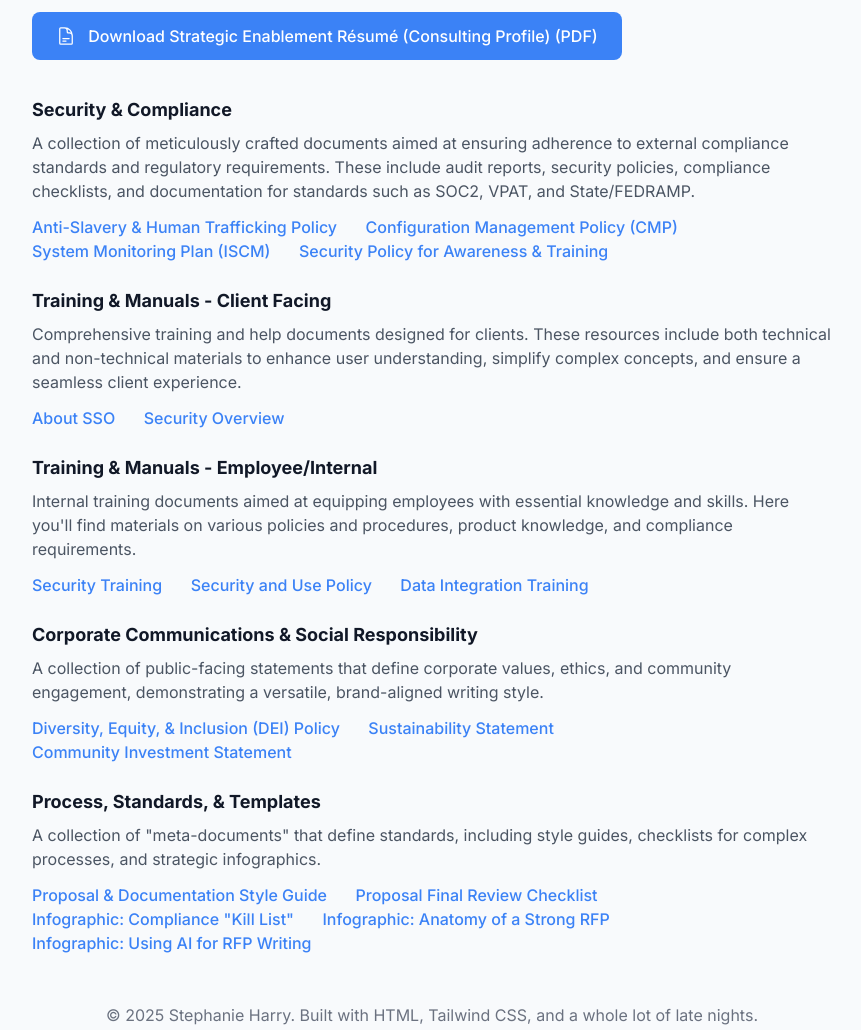
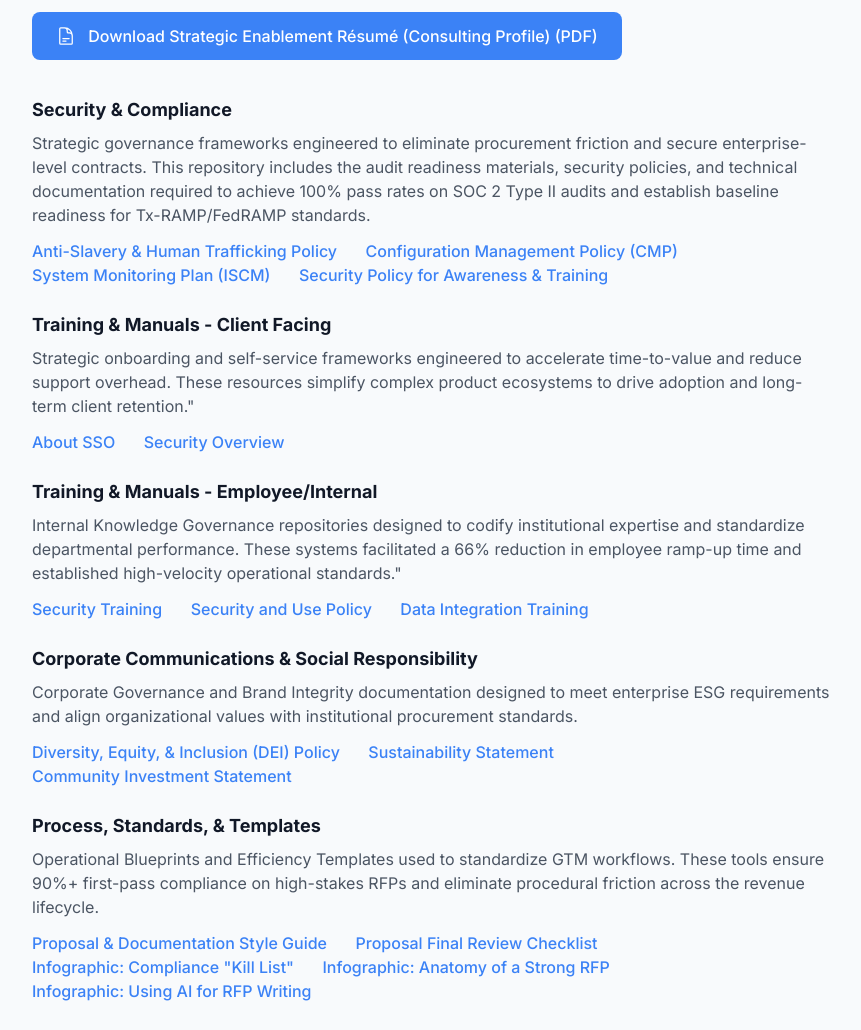
Before and after one commit to Smarciz716/Smarciz716.github.io, a plain HTML site: page index.htm in a window 1280 px wide. Shown: the part 2060-3090 px from the top of the page, without its empty margins (208-1069 px from the left). Drawn offline with nearby package versions, Linux system fonts and the light colour scheme.

Commit message:
Update index.htm

```diff
--- a/index.htm
+++ b/index.htm
@@ -257,7 +257,7 @@ A repository of the operational frameworks I architected to drive team velocity
                     <!-- Category 1: Security & Compliance -->
                     <li>
                         <h3 class="sample-list-category">Security & Compliance</h3>
-                        <p class="sample-list-description">A collection of meticulously crafted documents aimed at ensuring adherence to external compliance standards and regulatory requirements. These include audit reports, security policies, compliance checklists, and documentation for standards such as SOC2, VPAT, and State/FEDRAMP.</p>
+                        <p class="sample-list-description">Strategic governance frameworks engineered to eliminate procurement friction and secure enterprise-level contracts. This repository includes the audit readiness materials, security policies, and technical documentation required to achieve 100% pass rates on SOC 2 Type II audits and establish baseline readiness for Tx-RAMP/FedRAMP standards.</p>
                         <div class="sample-list-links">
                             <a href="samples/AntiSlavery Statement.pdf" target="_blank">Anti-Slavery & Human Trafficking Policy</a>
                             <a href="samples/SteffHarrySE_SSP_A_CMP_V1_20220901.pdf" target="_blank">Configuration Management Policy (CMP)</a>
@@ -269,7 +269,7 @@ A repository of the operational frameworks I architected to drive team velocity
                     <!-- Category 2: Training - Client Facing -->
                     <li>
                         <h3 class="sample-list-category">Training & Manuals - Client Facing</h3>
-                        <p class="sample-list-description">Comprehensive training and help documents designed for clients. These resources include both technical and non-technical materials to enhance user understanding, simplify complex concepts, and ensure a seamless client experience.</p>
+                        <p class="sample-list-description">Strategic onboarding and self-service frameworks engineered to accelerate time-to-value and reduce support overhead. These resources simplify complex product ecosystems to drive adoption and long-term client retention."</p>
                         <div class="sample-list-links">
                             <a href="samples/About SSO - Redacted Sharry.pdf" target="_blank">About SSO</a>
                             <a href="samples/SteffHarry_ClientFacingSecurity - Redacted.pdf" target="_blank">Security Overview</a>
@@ -279,7 +279,7 @@ A repository of the operational frameworks I architected to drive team velocity
                     <!-- Category 3: Training - Employee/Internal -->
                     <li>
                         <h3 class="sample-list-category">Training & Manuals - Employee/Internal</h3>
-                        <p class="sample-list-description">Internal training documents aimed at equipping employees with essential knowledge and skills. Here you'll find materials on various policies and procedures, product knowledge, and compliance requirements.</p>
+                        <p class="sample-list-description">Internal Knowledge Governance repositories designed to codify institutional expertise and standardize departmental performance. These systems facilitated a 66% reduction in employee ramp-up time and established high-velocity operational standards."</p>
                         <div class="sample-list-links">
                              <a href="samples/Redacted Security Training  stephanieharry.pdf" target="_blank">Security Training</a>
                              <a href="samples/SteffHarry_Redacted_updated Security and Use Policy.pdf" target="_blank">Security and Use Policy</a>
@@ -290,7 +290,7 @@ A repository of the operational frameworks I architected to drive team velocity
                     <!-- Category 4: Corporate Communications & Social Responsibility -->
                     <li>
                         <h3 class="sample-list-category">Corporate Communications & Social Responsibility</h3>
-                        <p class="sample-list-description">A collection of public-facing statements that define corporate values, ethics, and community engagement, demonstrating a versatile, brand-aligned writing style.</p>
+                        <p class="sample-list-description">Corporate Governance and Brand Integrity documentation designed to meet enterprise ESG requirements and align organizational values with institutional procurement standards.</p>
                         <div class="sample-list-links">
                             <a href="samples/DEI.pdf" target="_blank">Diversity, Equity, & Inclusion (DEI) Policy</a>
                             <a href="samples/Sustainability Statement.pdf" target="_blank">Sustainability Statement</a>
@@ -301,7 +301,7 @@ A repository of the operational frameworks I architected to drive team velocity
                     <!-- Category 5: Process, Standards, & Templates -->
                     <li>
                         <h3 class="sample-list-category">Process, Standards, & Templates</h3>
-                        <p class="sample-list-description">A collection of "meta-documents" that define standards, including style guides, checklists for complex processes, and strategic infographics.</p>
+                        <p class="sample-list-description">Operational Blueprints and Efficiency Templates used to standardize GTM workflows. These tools ensure 90%+ first-pass compliance on high-stakes RFPs and eliminate procedural friction across the revenue lifecycle.</p>
                         <div class="sample-list-links">
                             <a href="samples/Style Guide.pdf" target="_blank">Proposal & Documentation Style Guide</a>
                             <a href="samples/Final Review Checklist .pdf" target="_blank">Proposal Final Review Checklist</a>
```
